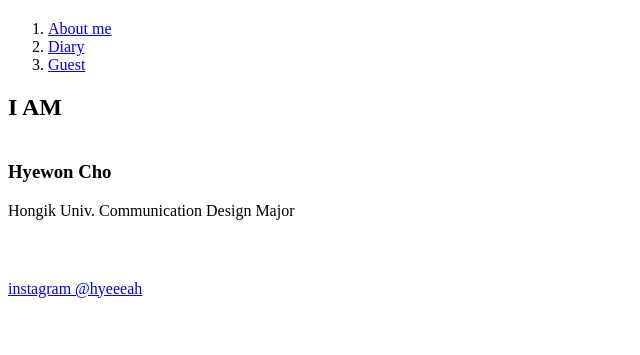
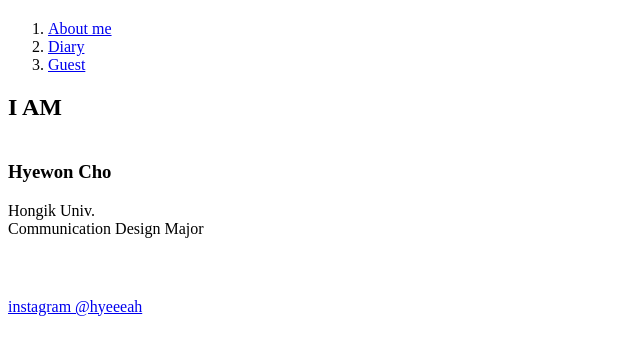
Before and after one commit to hyeeeah/hyeeeah, a plain HTML site: page 1-1.html in a window 1280 px wide. Shown: the part 61-416 px from the top of the page, without its empty margins (0-640 px from the left). Drawn offline with Linux system fonts and the light colour scheme.

Commit message:
Update 1-1.html

```diff
--- a/1-1.html
+++ b/1-1.html
@@ -14,7 +14,7 @@
 </ol>
 <h2>I AM</h2>
 <h3><p style="margin-top:40px;"><strong>Hyewon Cho</strong></h3>
-Hongik Univ. Communication Design Major<br>
+Hongik Univ.<br>Communication Design Major<br>
 <p style="margin-top:60px;"><a href="https://www.instagram.com/hyeeeeah/" target="_blank">
   instagram @hyeeeah</p>
 </body>
```
